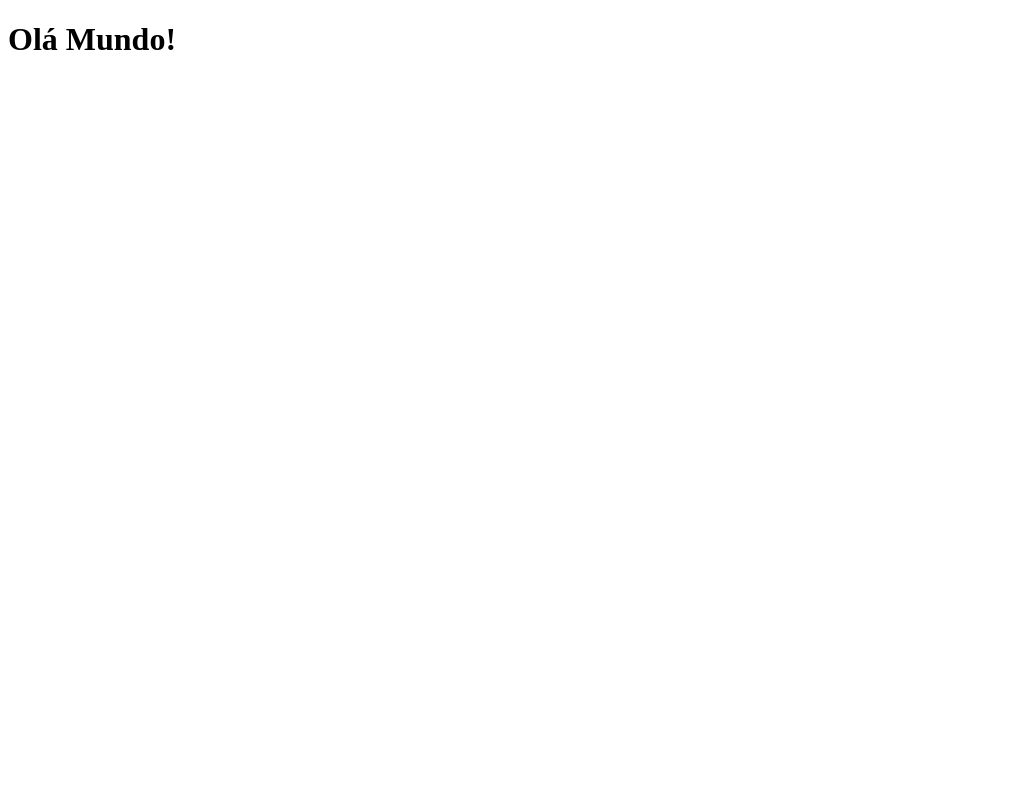
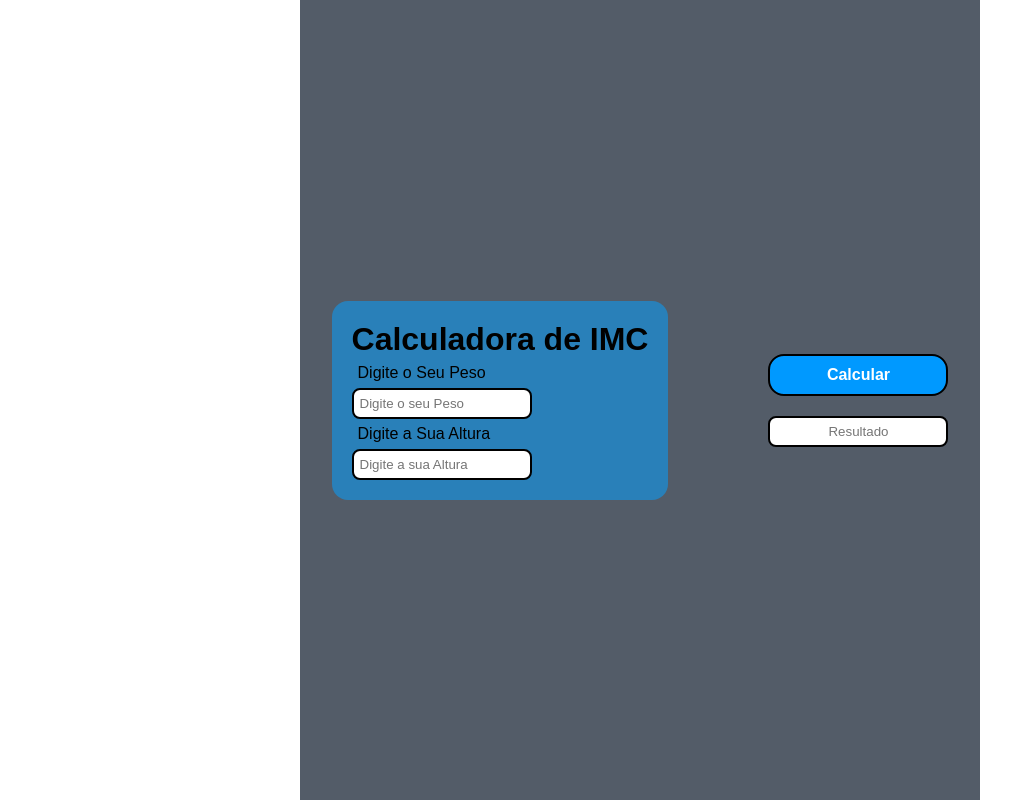
Before and after one commit to AsrielDreemurrGM/IMC_BMI_Calculator, a React (Vite) app in the folder CalculadoraDeIMC/: page / in a window 1280 px wide. Shown: the whole page, without its empty margins (0-1034 px from the left). Built offline with nearby package versions, Linux system fonts and the light colour scheme.

Commit message:
Criado Layout da Calculadora
- Criado Arquivo CSS Global;
- Desenvolvido Estrutura e CSS da Calculadora;

```diff
--- a/CalculadoraDeIMC/src/App.jsx
+++ b/CalculadoraDeIMC/src/App.jsx
@@ -1,10 +1,14 @@
 import { useState } from 'react'
+
+import Calculadora from './components/Calculadora'
 
 function App() {
 
   return (
     <>
-    <h1>Olá Mundo!</h1>
+      <div className="container">
+        <Calculadora />
+      </div>
     </>
   )
 }
--- /dev/null
+++ b/CalculadoraDeIMC/src/components/Calculadora/Calculadora.module.css
@@ -0,0 +1,56 @@
+.containerDoFormulario {
+    display: flex;
+    align-items: center;
+    gap: 100px;
+}
+
+.formulario {
+    background-color: #2980b9;
+    padding: 20px;
+    display: flex;
+    flex-direction: column;
+    border-radius: 16px;
+}
+
+
+.formularioInput, .resultadoInput {
+    max-width: 180px;
+    width: 100%;
+    padding: 6px;
+    border-radius: 8px;
+    border: 2px solid black;
+}
+
+.formularioLabel {
+    padding: 6px;
+}
+
+.containerDoResultado {
+    display: flex;
+    flex-direction: column;
+    gap: 20px;
+    align-items: center;
+}
+
+.resultadoInput:disabled {
+    background-color: white;
+    opacity: 1;
+    text-align: center;
+}
+
+.botaoCalcular {
+    background-color: #0099ff;
+    max-width: 180px;
+    width: 100%;
+    padding: 10px;
+    border: 2px solid black;
+    border-radius: 16px;
+    font-weight: bold;
+    font-size: 16px;
+    color: white;
+}
+
+.botaoCalcular:hover {
+    cursor: pointer;
+    background-color: #0084db;
+}
--- /dev/null
+++ b/CalculadoraDeIMC/src/components/Calculadora/index.jsx
@@ -0,0 +1,21 @@
+import styles from './Calculadora.module.css'
+
+const Calculadora = () => {
+    return (
+        <div className={styles.containerDoFormulario}>
+            <form className={styles.formulario}>
+            <h1>Calculadora de IMC</h1>
+                <label className={styles.formularioLabel} htmlFor="peso">Digite o Seu Peso</label>
+                <input className={styles.formularioInput} type="text" id="peso" placeholder="Digite o seu Peso" />
+                <label className={styles.formularioLabel} htmlFor="altura">Digite a Sua Altura</label>
+                <input className={styles.formularioInput} type="text" id="altura" placeholder="Digite a sua Altura" />
+            </form>
+            <div className={styles.containerDoResultado}>
+                <button className={styles.botaoCalcular} type="button">Calcular</button>
+                <input className={styles.resultadoInput} type="text" placeholder='Resultado' disabled />
+            </div>
+        </div>
+    )
+}
+
+export default Calculadora;
--- /dev/null
+++ b/CalculadoraDeIMC/src/components/global.css
@@ -0,0 +1,18 @@
+* {
+    padding: 0;
+    margin: 0;
+    box-sizing: border-box;
+    font-family: sans-serif;
+}
+
+.container {
+    max-width: 680px;
+    width: 100%;
+    margin: 0 auto;
+    display: flex;
+    justify-content: center;
+    align-items: center;
+    flex-direction: column;
+    min-height: 100vh;
+    background-color: #535c68;
+}
--- a/CalculadoraDeIMC/src/main.jsx
+++ b/CalculadoraDeIMC/src/main.jsx
@@ -1,6 +1,8 @@
 import { StrictMode } from 'react'
 import { createRoot } from 'react-dom/client'
 import App from './App.jsx'
+
+import './components/global.css'
 
 createRoot(document.getElementById('root')).render(
   <StrictMode>
```
